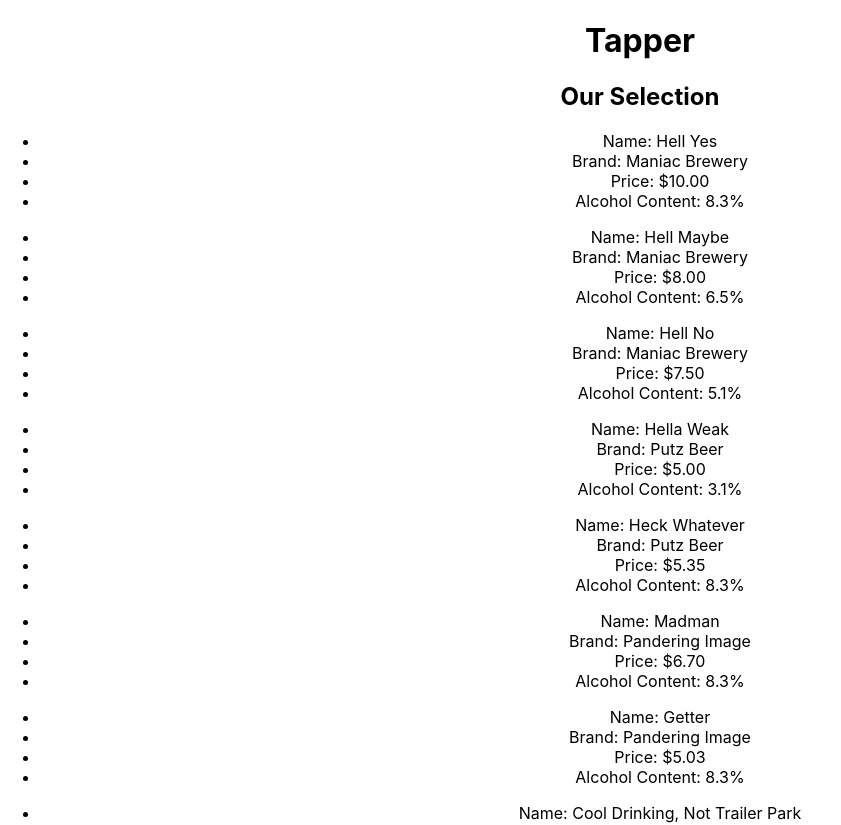
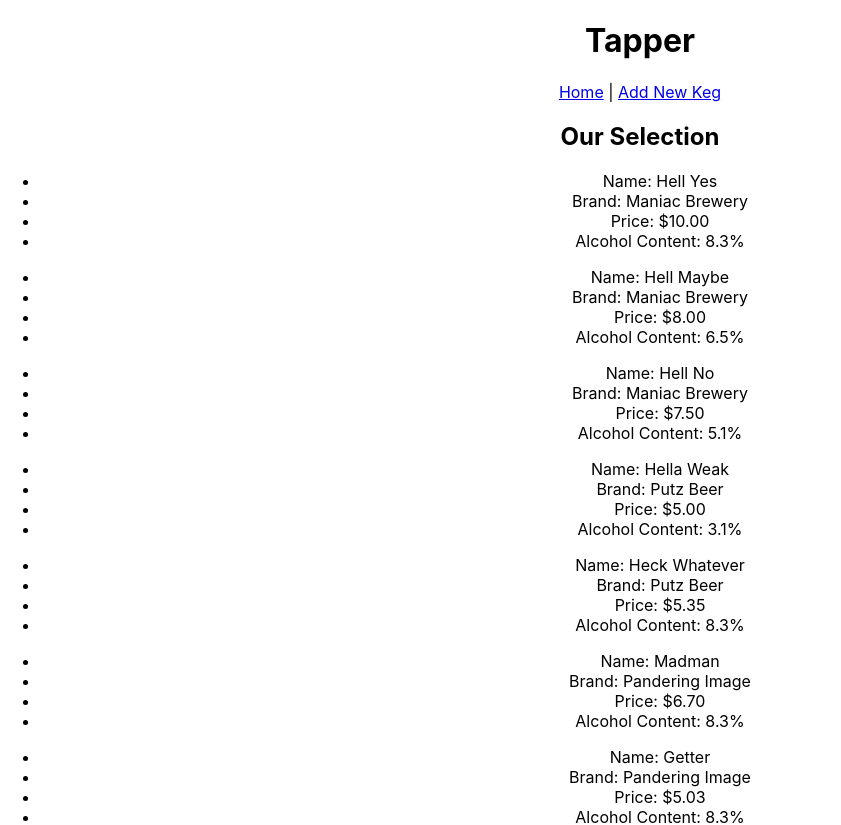
Before and after one commit to DrewAPeterson7671/tapper-codereview, a React (Create React App) app: page / in a window 1280 px wide. Shown: the top 825 px of the page, without its empty margins (0-841 px from the left). Built offline with nearby package versions, Linux system fonts and the light colour scheme.

Commit message:
Add rough nav bar

```diff
--- a/src/components/Header.jsx
+++ b/src/components/Header.jsx
@@ -1,9 +1,13 @@
 import React from 'react';
+import { Link } from 'react-router-dom';
 
 
 function Header() {
   return (
-    <h1>Tapper</h1>
+    <div>
+      <h1>Tapper</h1>
+      <Link to="/">Home</Link> | <Link to="/NewKegForm">Add New Keg</Link>
+    </div>
   );
 }
 
```
